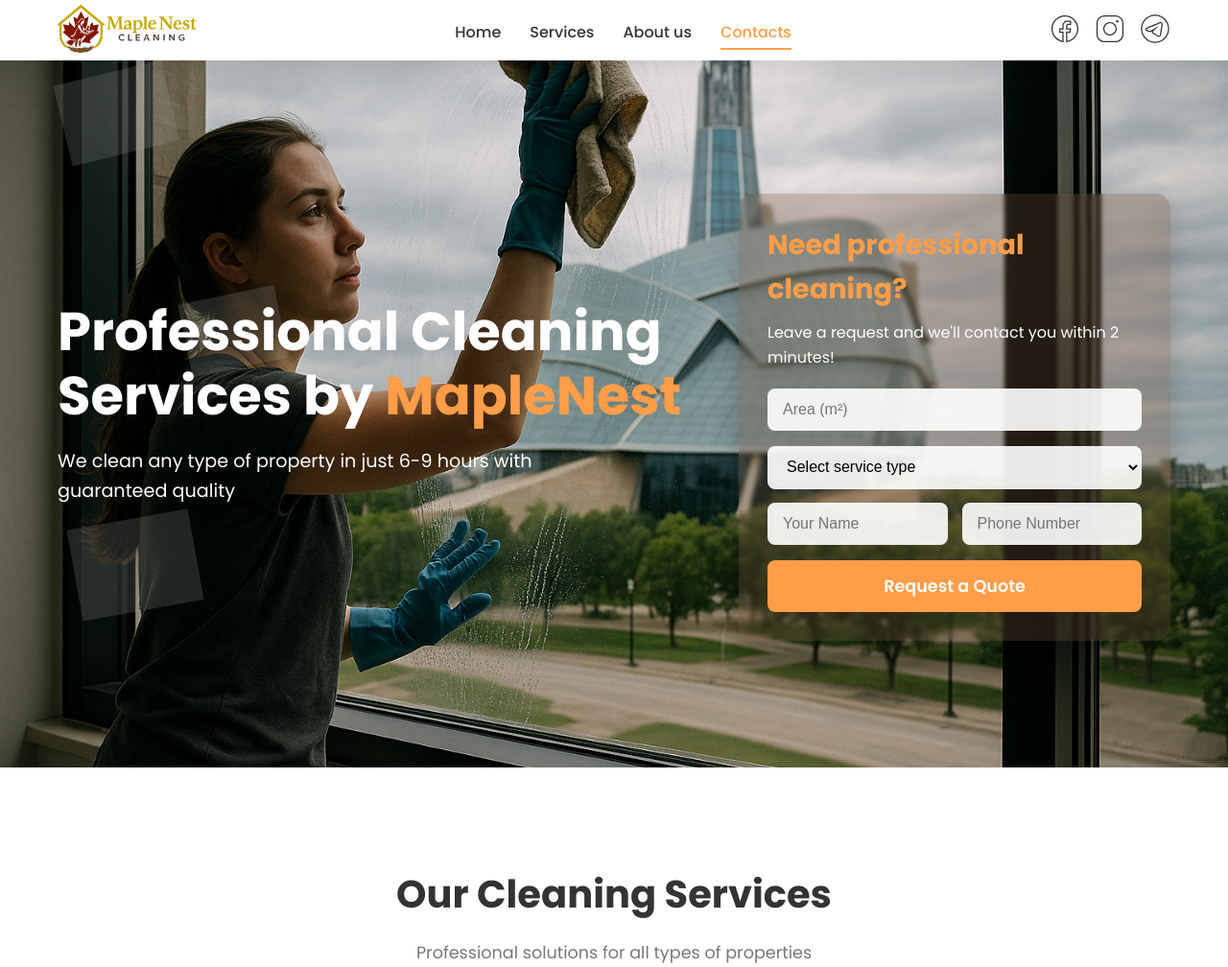
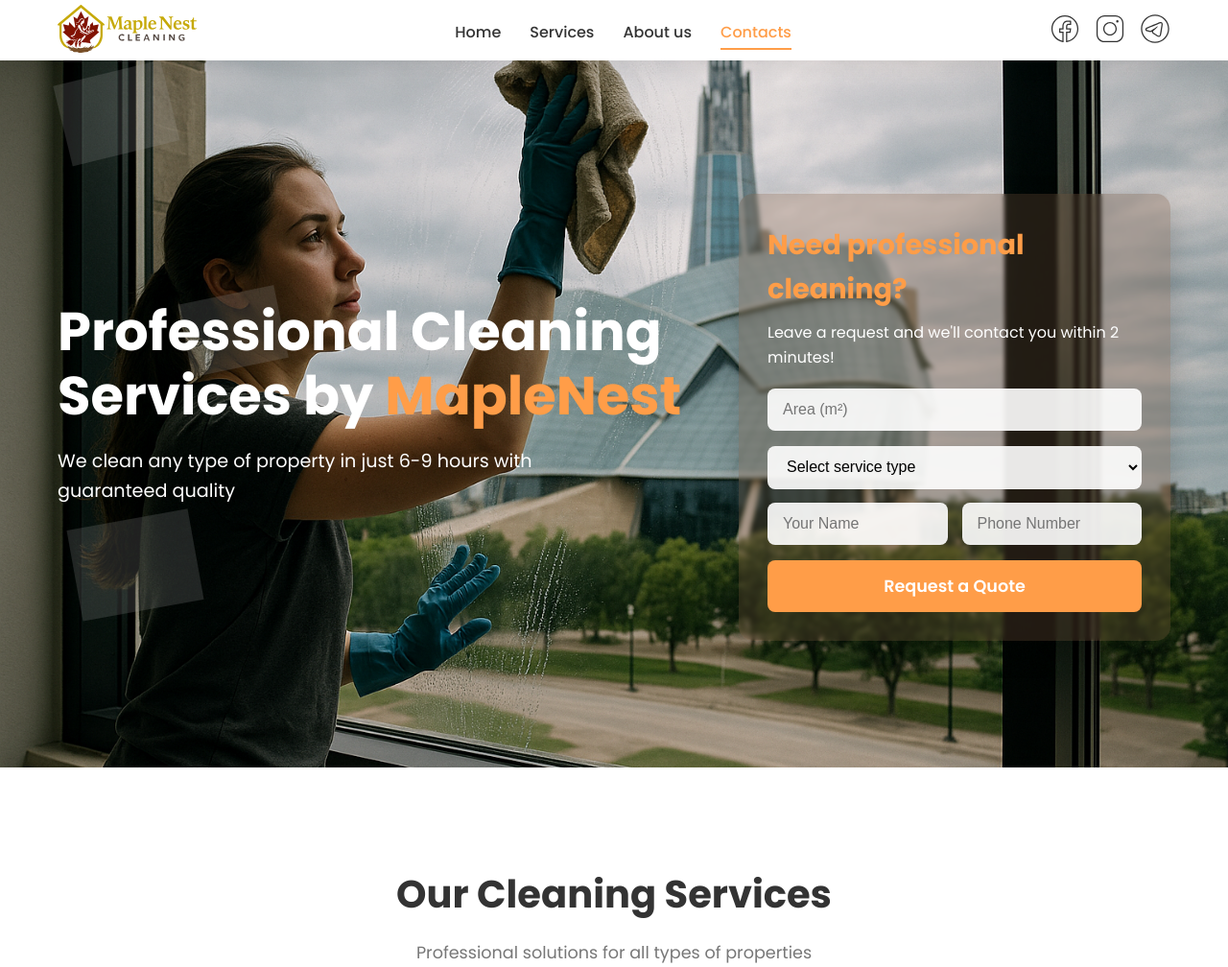
Before and after one commit to qtensey/MapleNest, a Flask app: page / in a window 1280 px wide. Shown: the top 1008 px of the page at 96% size. Run offline with Flask 3, Linux system fonts and the light colour scheme; grey boxes are pictures that could not be loaded.

Commit message:
lasted_version_commit

```diff
--- a/app/static/css/style.css
+++ b/app/static/css/style.css
@@ -215,7 +215,8 @@ button {
   transform: scale(1.1);
 }
 
-/* Hero Section */
+/* === Hero Section === */
+
 .hero {
   position: relative;
   padding: 150px 0 80px;
@@ -239,8 +240,9 @@ button {
   width: 100%;
   height: 100%;
   object-fit: cover;
-  object-position: center center;
+  object-position: center top; /* Фокус сверху */
 }
+
 
 .hero__overlay {
   position: absolute;
```
